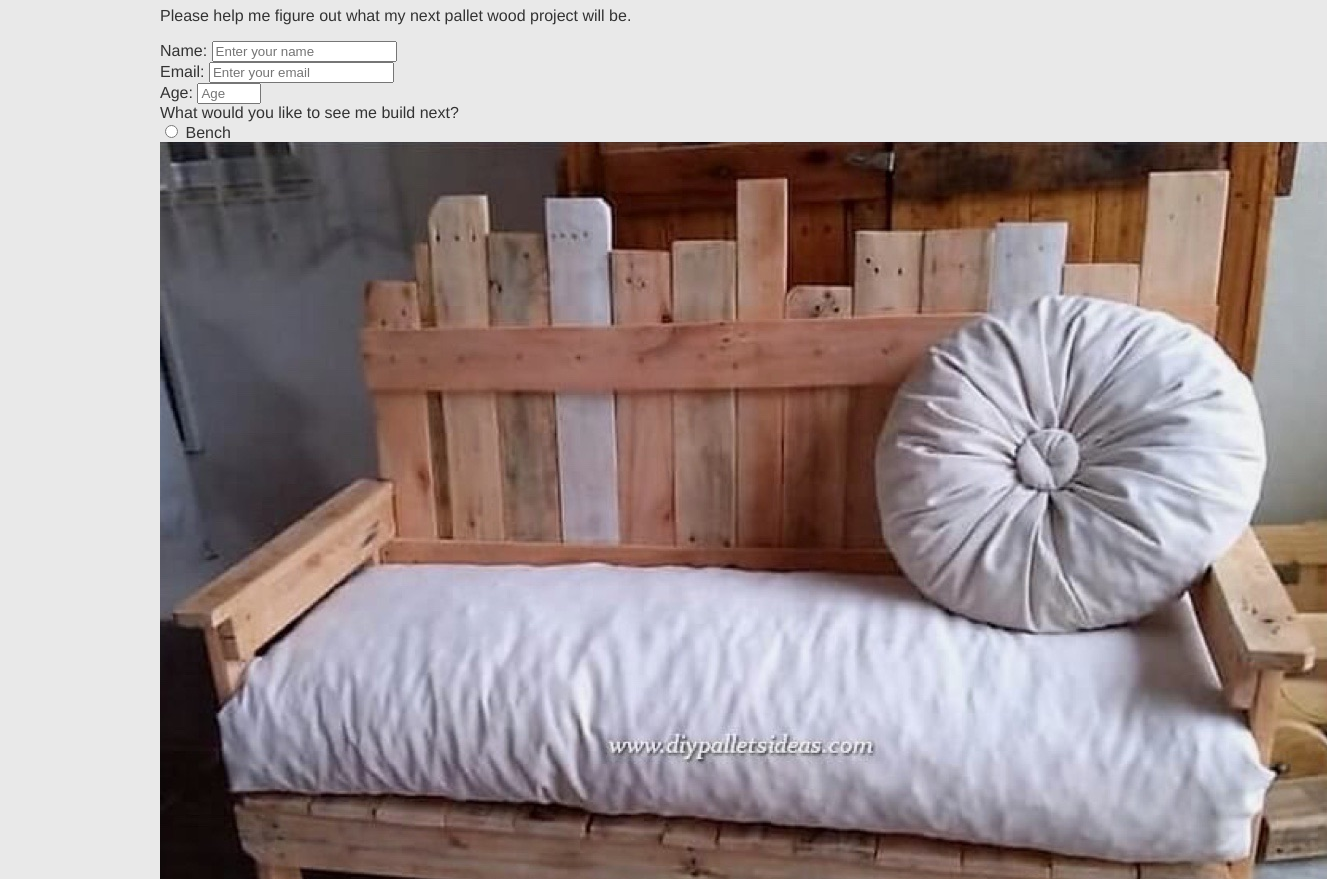
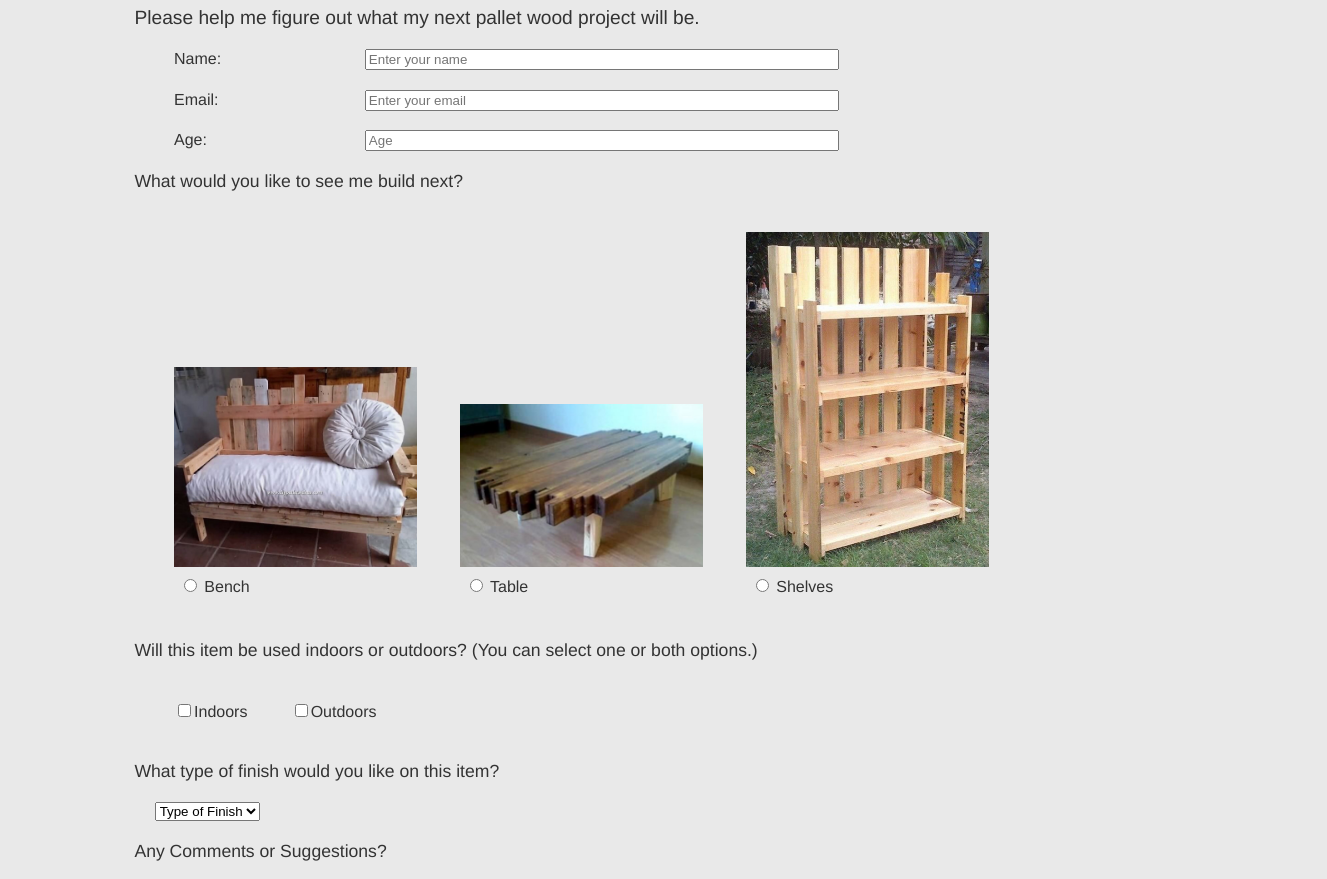
Before and after one commit to CoralizeCM/fcc_survey, a plain HTML site: page Index.html in a window 1280 px wide. Shown: the part 73-952 px from the top of the page, 1327 px wide, since content can reach past the window. Drawn offline with Linux system fonts and the light colour scheme.

Commit message:
Add initial styling

```diff
--- a/Index.html
+++ b/Index.html
@@ -20,43 +20,46 @@
   <form id="survey-form">
     <div class="details">
       <div>
-        <label for="name" id="name-label">Name:</label>
-        <input id="name" type="text" name="name" placeholder="Enter your name" required>
+        <label class="label" for="name" id="name-label">Name:</label>
+        <input class="input" id="name" type="text" name="name" placeholder="Enter your name" required>
       </div>
       <div>
-        <label for="email" id="email-label">Email:</label>
-        <input id="email" type="email" name="email" placeholder="Enter your email" required>
+        <label class="label" for="email" id="email-label">Email:</label>
+        <input class="input" id="email" type="email" name="email" placeholder="Enter your email" required>
       </div>
       <div>
-        <label for="age" id="number-label">Age:</label>
-        <input id="number" type="number" name="age" min="15" max="100" placeholder="Age">
+        <label class="label" for="age" id="number-label">Age:</label>
+        <input class="input" id="number" type="number" name="age" min="15" max="100" placeholder="Age">
       </div>
     </div>
 
+    <p class="headings">What would you like to see me build next?</p>
     <div id="radio">
-    What would you like to see me build next?
-      <div id="radio1">
-        <input type="radio" name="item" value="bench">
-        <label for="bench">Bench
-          <img src="images/bench.jpg" alt="Pallet wood bench">
-        </label>
+      <div class="choice" id="radio1">
+        <img src="images/bench.jpg" alt="Pallet wood bench">
+        <div>
+          <input type="radio" name="item" value="bench">
+          <label for="bench">Bench</label>
+        </div>
       </div>
-      <div id="radio2">
-        <input type="radio" name="item" value="table">
-        <label for="table">Coffee Table
-          <img src="images/coffee_table.jpg" alt="Pallet wood coffee table">
-        </label>
+      <div class="choice" id="radio2">
+        <img src="images/coffee_table.jpg" alt="Pallet wood coffee table">
+        <div>
+          <input type="radio" name="item" value="table">
+          <label for="table">Table</label>
+        </div>
       </div>
-      <div id="radio3">
-        <input type="radio" name="item" value="shelving">
-        <label for="shelving">Shelving Rack
-          <img src="images/shelving_rack.jpg" alt="Pallet wood shelving rack">
-        </label>
+      <div class="choice" id="radio3">
+        <img src="images/shelving_rack.jpg" alt="Pallet wood shelving rack">
+        <div>
+          <input type="radio" name="item" value="shelving">
+          <label for="shelving">Shelves</label>
+        </div>
       </div>
     </div>
 
+    <p class="headings">Will this item be used indoors or outdoors? (You can select one or both options.)</p>
     <div id="checkboxes">
-    Will this item be used indoors or outdoors? (You can select one or both options.)
       <div id="check1">
         <label for="indoors-outdoors">
           <input type="checkbox" name="indoors-outdoors" value="indoors">Indoors
@@ -69,20 +72,24 @@
       </div>
     </div>
 
+    <p class="headings">What type of finish would you like on this item?</p>
     <div id="dropdown">
-    What type of finish would you like on this item?
       <select name="finish">
+        <option selected disabled>Type of Finish</option>
         <option value="natural">Natural Look</option>
         <option value="white">White Wash</option>
         <option value="dark">Dark Stain</option>
       </select>
     </div>
 
+    <p class="headings">Any Comments or Suggestions?</p>
     <div class="comment">
-    Any Comments or Suggestions?
       <textarea id="comments" name="comment" placeholder="Enter your comments or suggestions here..."></textarea>
     </div>
     <button id="submit" type="submit">Submit</button>
+
+  <p class="clear">Thank you for your participation.</p>
+
   </form>
 </main>
 <script src="https://cdn.freecodecamp.org/testable-projects-fcc/v1/bundle.js"></script>
--- a/styles.css
+++ b/styles.css
@@ -5,6 +5,63 @@ body {
 }
 
 main {
-  width: 75vw;
+  width: 80%;
   margin: 0 auto;
 }
+
+h1 {
+  text-align: center;
+}
+
+#description {
+  font-size: 1.2em;
+}
+
+.headings {
+  font-size: 1.1em;
+  margin-top: 2%;
+}
+
+.label {
+  display: inline-block;
+  width: 20%;
+}
+
+.input {
+  display: inline-block;
+  width: 50%;
+}
+
+div {
+  margin: 2%;
+}
+
+.choice {
+  display: inline-block;
+  width: 25%;
+}
+
+img {
+  width: 100%;
+}
+
+#check1 {
+  display: inline-block;
+}
+
+#check2 {
+  display: inline-block;
+}
+
+textarea {
+  width: 100%;
+  height: 20vh;
+}
+
+#submit {
+  float: right;
+}
+
+.clear {
+  clear: both;
+}
```
